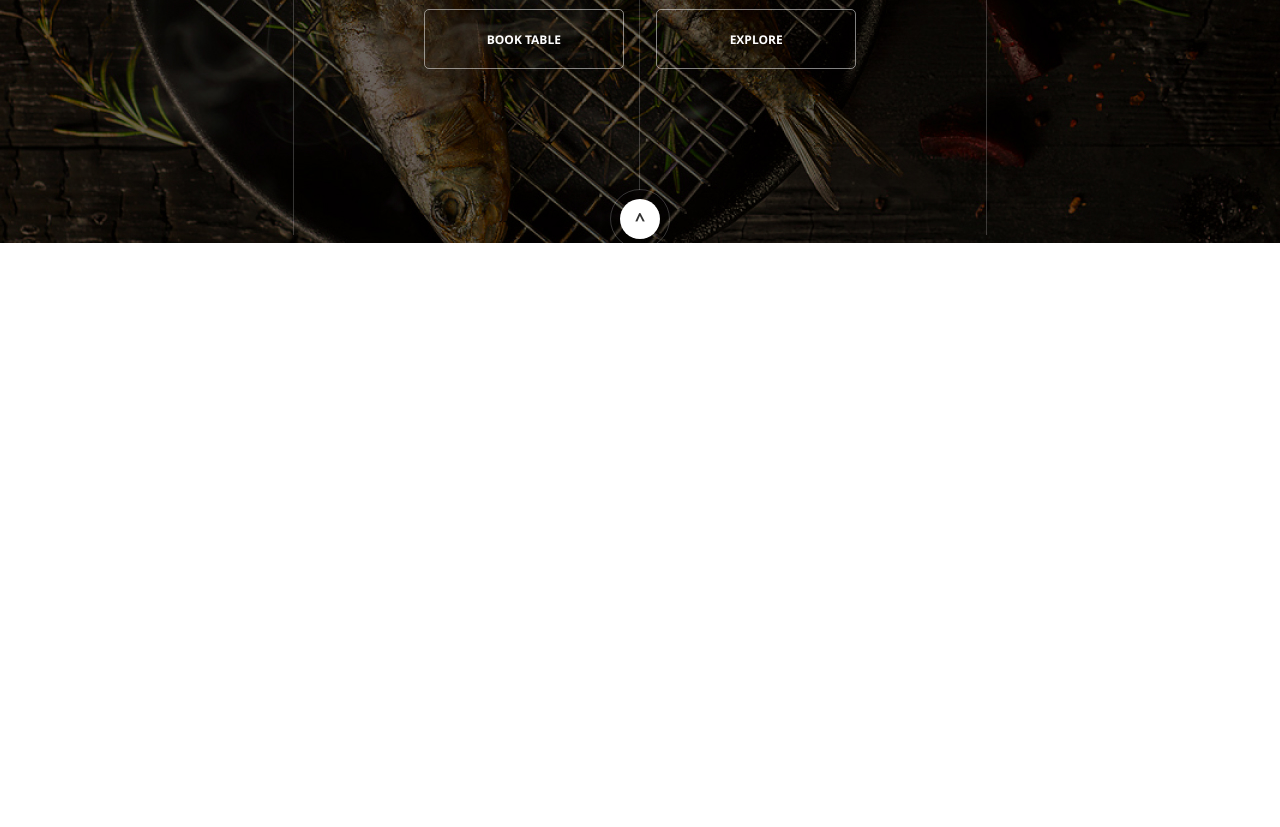
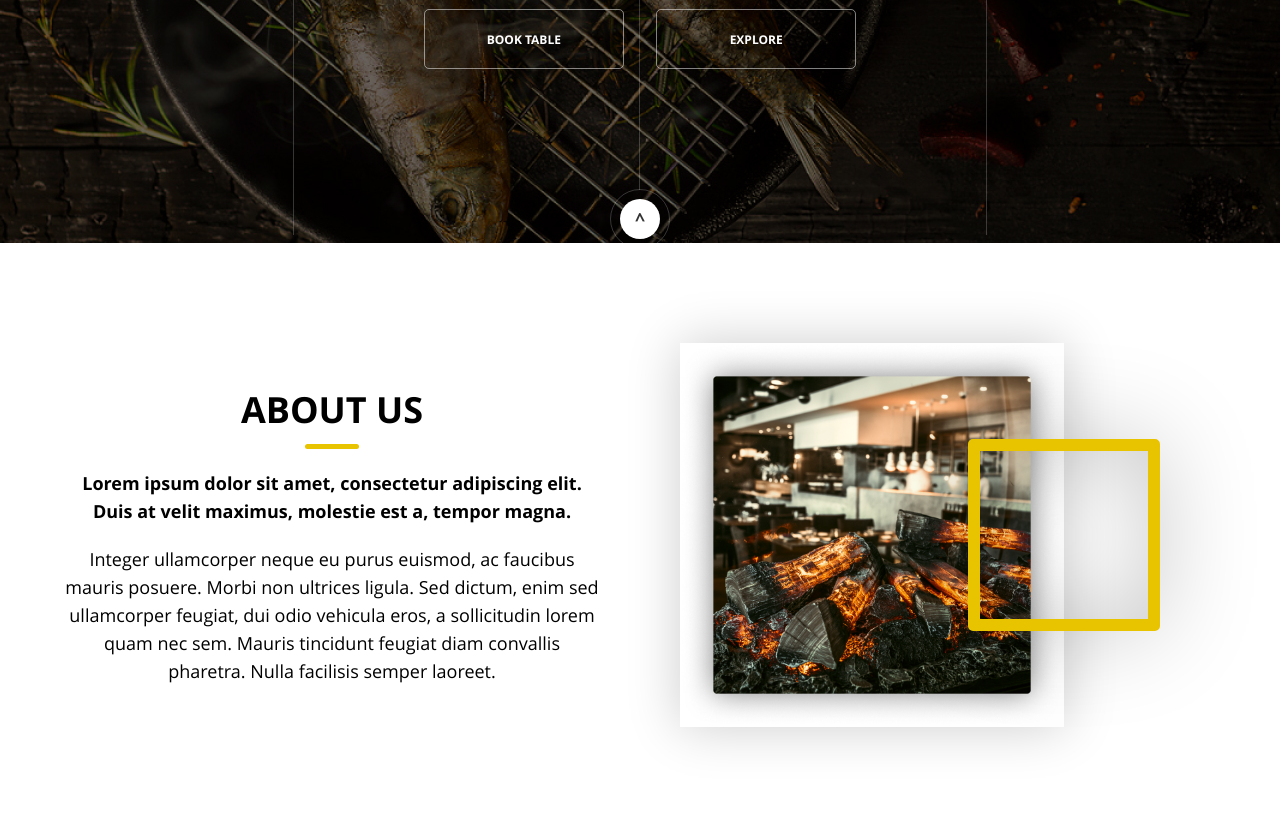
Before and after one commit to Maggoff/hunger, a plain HTML site: page index.html in a window 1280 px wide. Shown: the part 557-1384 px from the top of the page. Before the commit the page ends 800 px from the top, so only its background shows below. Drawn offline with Linux system fonts and the light colour scheme.

Commit message:
About change

```diff
--- a/css/style.css
+++ b/css/style.css
@@ -117,10 +117,12 @@ body{
   margin-bottom: 15px;
 }
 
+.main__center__title.line,
 .line{
 position: relative;
 }
 
+.main__center__title.line::after,
 .line::after{
   position: absolute;
   bottom: 5px;
@@ -214,6 +216,86 @@ position: relative;
   border-radius: 90px;
 }
 
+/* About */
+
+.about{
+  min-height: 675px;
+}
+
+.about__inner{
+  display: flex;
+  padding: 100px 0;
+}
+
+.about__left{
+  width: 50%;
+  padding-right: 40px;
+  display: flex;
+  flex-direction: column;
+  align-items: center;
+  justify-content: center;
+}
+
+.about__title{
+  font-size: 36px;
+  line-height: 48px;
+  color: #000000;
+  text-transform: uppercase;
+  padding-bottom: 15px;
+}
+
+.about__title.line::after{
+  bottom: 0;
+  margin: 0 35%;
+  width: 30%;
+}
+
+.about__under__title{
+  font-size: 18px;
+  line-height: 28px;
+  color: #000000;
+  text-align: center;
+  margin: 20px 0;
+}
+
+.about__text{
+  font-size: 18px;
+  line-height: 28px;
+  font-weight: 400;
+  color: #000000;
+  text-align: center;
+}
+
+.about__right{
+  width: 50%;
+  padding-left: 40px;
+}
+
+.about__right__img{
+  width: 30vw;
+  height: 30vw;
+  box-shadow: 0px 0px 50px rgba(0, 0, 0, 0.2);
+}
+
+.rectangle{
+  width: 30vw;
+  height: 30vw;
+  position: relative;
+}
+
+.rectangle::after{
+  position: absolute;
+  content: "";
+  right: -7.5vw;
+  top: 7.5vw;
+  height: 15vw;
+  width: 15vw;
+  border: 1vw solid #e8c300;
+  border-radius: 5px;
+  box-shadow: 0px 0px 100px rgba(0, 0, 0, 0.2), inset 0px 0px 100px rgba(0, 0, 0, 0.2);
+}
+
+/* END About */
 @media (max-width: 600px){
   .header__navigation{
     display: none;
--- a/index.html
+++ b/index.html
@@ -72,6 +72,32 @@
         </div>
       </div>
     </section>
+    <sectionn class="about">
+      <div class="container">
+        <div class="about__inner">
+          <div class="about__left">
+            <p class="about__title line">
+              About us
+            </p>
+            <p class="about__under__title">
+              Lorem ipsum dolor sit amet, consectetur adipiscing elit.
+              Duis at velit maximus, molestie est a, tempor magna.
+            </p>
+            <p class="about__text">
+              Integer ullamcorper neque eu purus euismod, ac faucibus mauris posuere.
+              Morbi non ultrices ligula. Sed dictum, enim sed ullamcorper feugiat, dui
+              odio vehicula eros, a sollicitudin lorem quam nec sem. Mauris tincidunt feugiat
+              diam convallis pharetra. Nulla facilisis semper laoreet.
+            </p>
+          </div>
+          <div class="about__right">
+            <div class="rectangle">
+              <img src="img/about-img.jpg" alt="About" class="about__right__img">
+            </div>
+          </div>
+        </div>
+      </div>
+    </sectionn>
   </div>
 </body>
 
```
